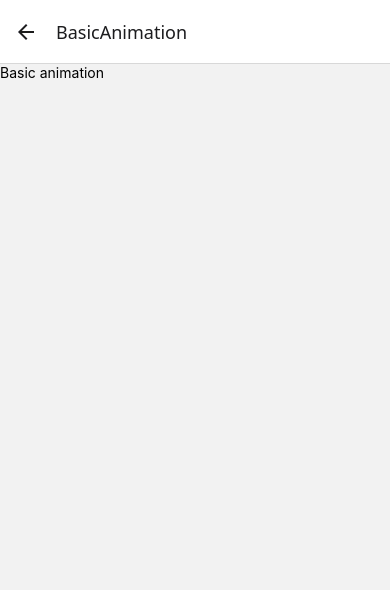
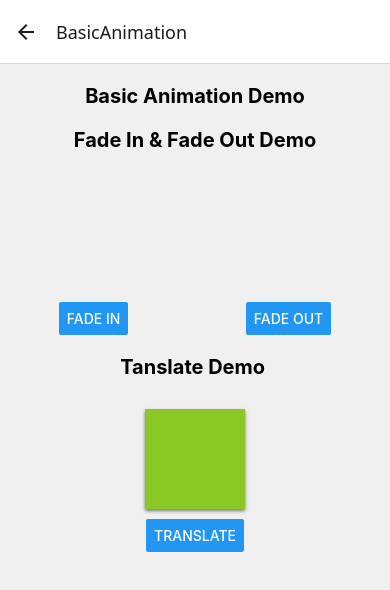
Before and after one commit to LuigyMartial/reactNtFull24-animation, a React Native app: screen /BasicAnimation in a window 390 px wide. Shown: the top 590 px of the page. Built offline with nearby package versions, Linux system fonts and the light colour scheme.

Commit message:
add fade in fade out and translate

```diff
--- a/src/BasicAnimation.tsx
+++ b/src/BasicAnimation.tsx
@@ -1,14 +1,109 @@
-import { StyleSheet, Text, View } from 'react-native';
-
+import {
+  Animated,
+  Button,
+  Easing,
+  ScrollView,
+  StyleSheet,
+  Text,
+  View,
+} from 'react-native';
+import {useRef} from "react";
 
 const BasicAnimation: React.FC = () => {
-  return (
-    <View>
-      <Text>Basic animation</Text>
-    </View>
-  )
+    const fadeAnim = useRef(new Animated.Value(0)).current;
+    const translateAnim = useRef(new Animated.Value(0)).current;
+
+    const handleFadeIn = () => {
+        Animated.timing(fadeAnim, {
+            toValue: 1,
+            duration: 1000,
+            useNativeDriver: true,
+        }).start();
+    }
+
+    const handleFadeOut = () => {
+        Animated.timing(fadeAnim, {
+            toValue: 0,
+            duration: 1000,
+            useNativeDriver: true,
+        }).start();
+    }
+
+    const handleTranslate = () =>  {
+        Animated.timing(translateAnim, {
+            toValue: 100,
+            duration: 1000,
+            easing: Easing.bezier(0.25, 0.1,0.25,1),
+            useNativeDriver: true,
+        }).start();
+    }
+
+    return (
+    <ScrollView contentContainerStyle={styles.container}>
+        <Text style={styles.headerText}>Basic Animation Demo</Text>
+
+        {/* Fade animation demo */}
+        <Text style={styles.headerText}>Fade In & Fade Out Demo</Text>
+        <View style={styles.demoContainer}>
+            <Animated.View style={[styles.box, styles.fadeBox, {opacity: fadeAnim}]}></Animated.View>
+            <View style={styles.buttonContainer}>
+                <Button title='Fade In' onPress={handleFadeIn} />
+                <Button title='Fade Out' onPress={handleFadeOut} />
+            </View>
+        </View>
+        {/* Translate animation demo */}
+        <Text style={styles.headerText}>Tanslate Demo </Text>
+        <View style={styles.demoContainer}>
+            <Animated.View
+                style={[
+                    styles.box,
+                    styles.translateBox,
+                    {
+                        transform: [
+                            {
+                                translateX: translateAnim,
+                            },
+                        ],
+                    },
+                ]}> </Animated.View>
+            <Button title='Translate' onPress={handleTranslate} />
+        </View>
+    </ScrollView>
+    )
 }
 
-const styles = StyleSheet.create({});
+const styles = StyleSheet.create({
+    container: {
+        flexGrow: 1,
+        alignItems: 'center',
+        paddingVertical: 20,
+        backgroundColor: "#f0f0f0",
+    },
+    headerText: { marginBottom: 20, fontSize: 20, fontWeight: 'bold' },
+    demoContainer: {
+        alignItems: 'center',
+        marginBottom: 20,
+        width: '100%',
+    },
+    buttonContainer: {
+        flexDirection: 'row',
+        justifyContent: 'space-around',
+        marginTop: 10,
+        width: '100%',
+    },
+    box: {
+        justifyContent: 'center',
+        alignItems: 'center',
+        marginVertical: 10,
+        width: 100, height: 100,
+        shadowColor: '#000000',
+        shadowOffset: { width: 0, height: 2},
+        shadowOpacity: 0.5,
+        shadowRadius: 3.5,
+        elevation: 5,
+    },
+    fadeBox: { backgroundColor: '#3498db'},
+    translateBox: { backgroundColor: '#89c825'}
+});
 
 export default BasicAnimation;
```
